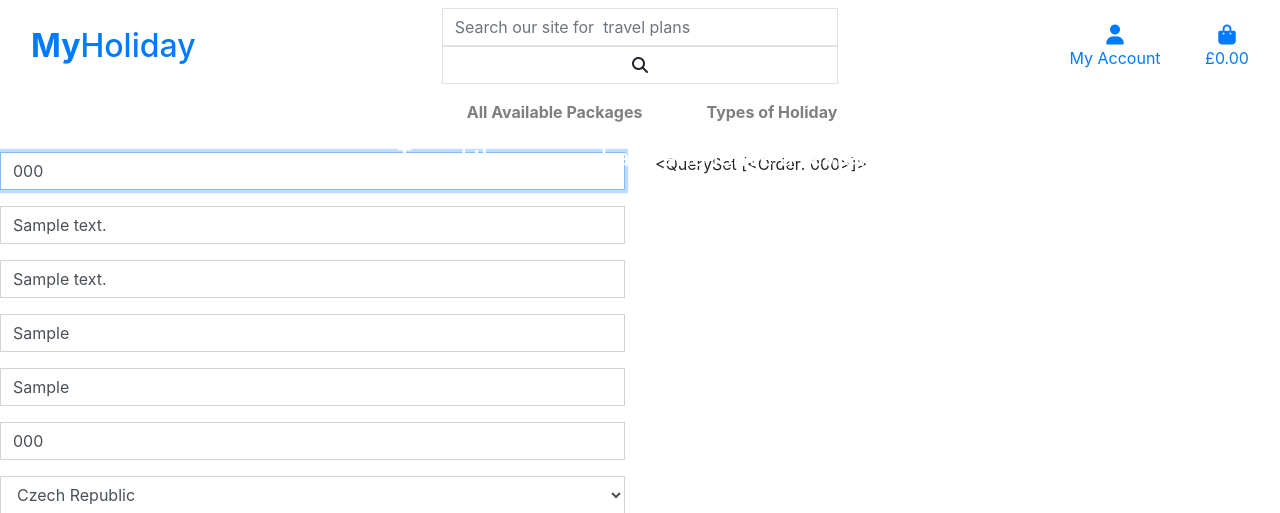
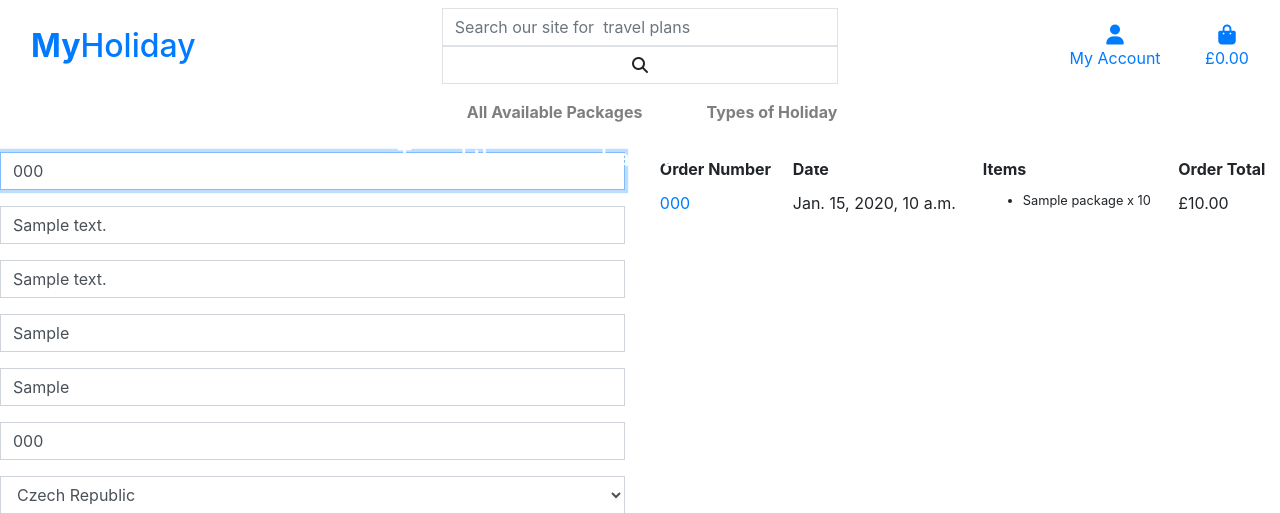
Before and after one commit to Vicky185/milestone4-holidaysite, a Django app: page /profile/ in a window 1280 px wide. Shown: the top 513 px of the page. Run offline with Django 3.2, Linux system fonts and the light colour scheme; a user stored in the database is signed in; tables that the repository leaves empty hold one stand-in row (values such as "Sample post"); some libraries are stand-ins or nearby versions.

Commit message:
added order history, updated profiles views and updated checkout layout

```diff
--- a/myholiday/checkout/admin.py
+++ b/myholiday/checkout/admin.py
@@ -11,7 +11,7 @@ class OrderAdmin(admin.ModelAdmin):
 
     readonly_fields = ('order_number', 'date', 'order_total', 'grand_total', 'original_cart', 'stripe_pid')
 
-    fields = ('order_number', 'date', 'full_name', 'email', 'phone_number', 'country', 'postcode', 'town_or_city', 'street_address1', 'street_address2', 'county', 'order_total', 'grand_total', 'original_cart', 'stripe_pid')
+    fields = ('order_number', 'user_profile', 'date', 'full_name', 'email', 'phone_number', 'country', 'postcode', 'town_or_city', 'street_address1', 'street_address2', 'county', 'order_total', 'grand_total', 'original_cart', 'stripe_pid')
 
     list_display = ('order_number', 'date', 'full_name', 'order_total', 'grand_total',)
 
--- a/myholiday/profiles/static/profiles/css/profiles.css
+++ b/myholiday/profiles/static/profiles/css/profiles.css
@@ -1,3 +1,8 @@
+.order-history {
+    max-height: 416px; /* height of profile form and submit button */
+    overflow-y: auto;
+}
+
 #profile-update-form .form-control {
     color: #000;
 }
--- a/myholiday/profiles/templates/profiles/profile.html
+++ b/myholiday/profiles/templates/profiles/profile.html
@@ -35,7 +35,41 @@
         </div>
         <div class="col-12 col-lg-6">
             <p class="text-muted">Order History</p>
-            {{ orders }}
+            <div class="order-history table-responsive">
+                <table class="table table-sm table-borderless">
+                    <thead>
+                    <tr>
+                        <th>Order Number</th>
+                        <th>Date</th>
+                        <th>Items</th>
+                        <th>Order Total</th>
+                    </tr>
+                    </thead>
+                    <tbody>
+                        {% for order in orders %}
+                            <tr>
+                                <td>
+                                    <a href="{% url 'order_history' order.order_number %}" title="{{ order.order_number }}">{{ order.order_number|truncatechars:6 }}</a>
+                                </td>
+                                <td>
+                                    {{ order.date }}
+                                </td>
+                                <td>
+                                    <ul class="list-unstyle">
+                                    {% for item in order.lineitems.all %}
+                                        <li class="small">
+                                        {{ item.package.name }} x {{ item.quantity }}
+                                        </li>
+                                    {% endfor %}
+                                </td>
+                                <td>
+                                    £{{ order.grand_total }}
+                                </td>
+                            </tr>
+                        {% endfor %}
+                    </tbody>
+                </table>
+            </div>
         </div>
     </div>
 
--- a/myholiday/profiles/urls.py
+++ b/myholiday/profiles/urls.py
@@ -4,4 +4,5 @@ from . import views
 
 urlpatterns = [
     path('', views.profile, name='profile'),
+    path('order_history/<order_number>/', views.order_history, name='order_history'),
 ]
--- a/myholiday/profiles/views.py
+++ b/myholiday/profiles/views.py
@@ -3,6 +3,8 @@ from django.contrib import messages
 
 from .models import UserProfile
 from .forms import UserProfileForm
+
+from checkout.models import Order
 
 # Create your views here.
 def profile(request):
@@ -26,3 +28,19 @@ def profile(request):
     }
 
     return render(request, template, context)
+
+def order_history(request, order_number):
+    order = get_object_or_404(Order, order_number=order_number)
+
+    messages.info(request, (
+        f'This is a past confirmation for order number {order_number}. '
+        'A confirmation email was sent on the order date.'
+    ))
+
+    template = 'checkout/checkout_success.html'
+    context = {
+        'order': order,
+        'from_profile': True,
+    }
+
+    return render(request, template, context)
```
Also changed, not shown: myholiday/checkout/templates/checkout/checkout_success.html (+12 -3 lines), myholiday/checkout/views.py (+44 -0 lines).
